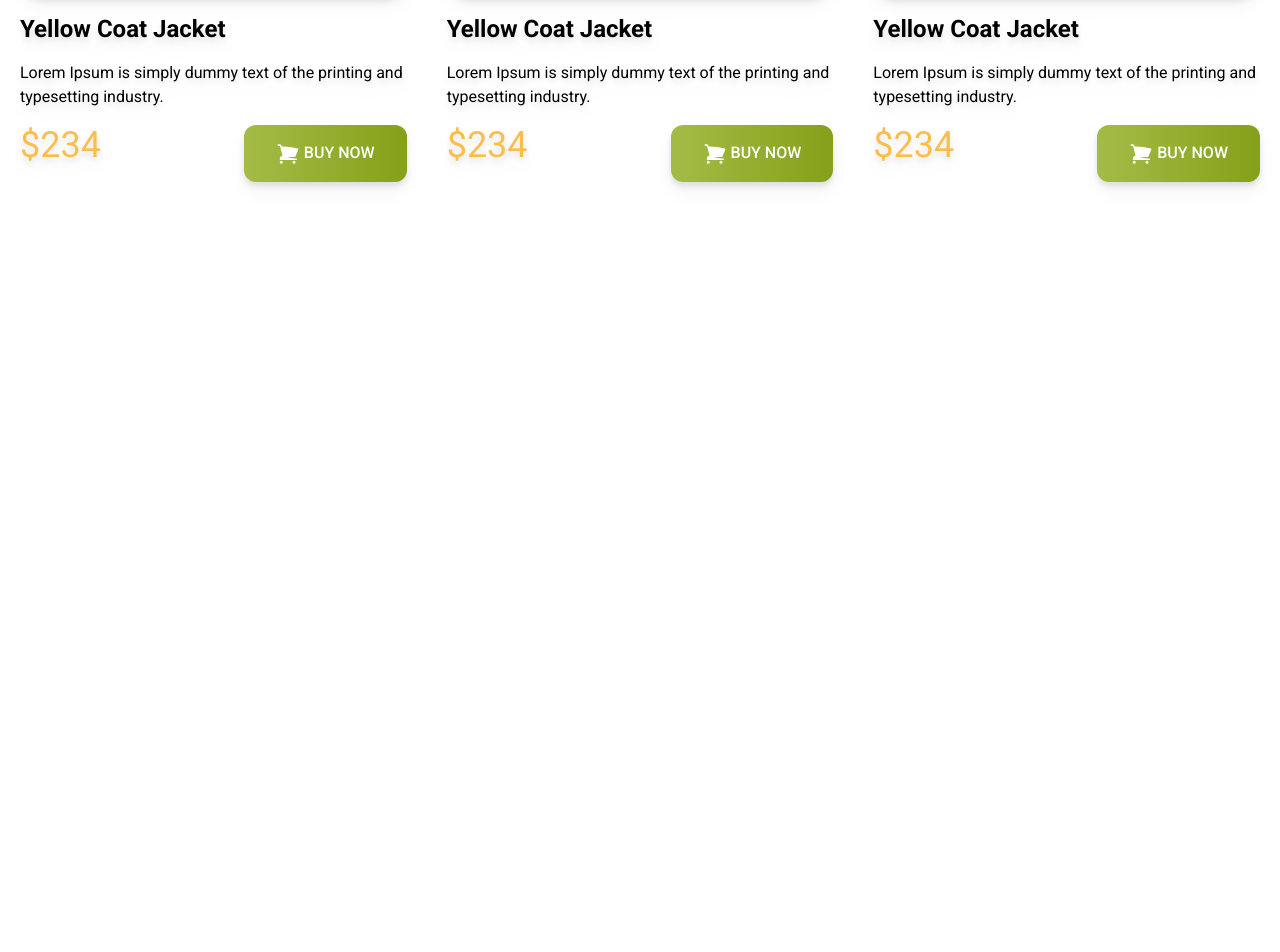
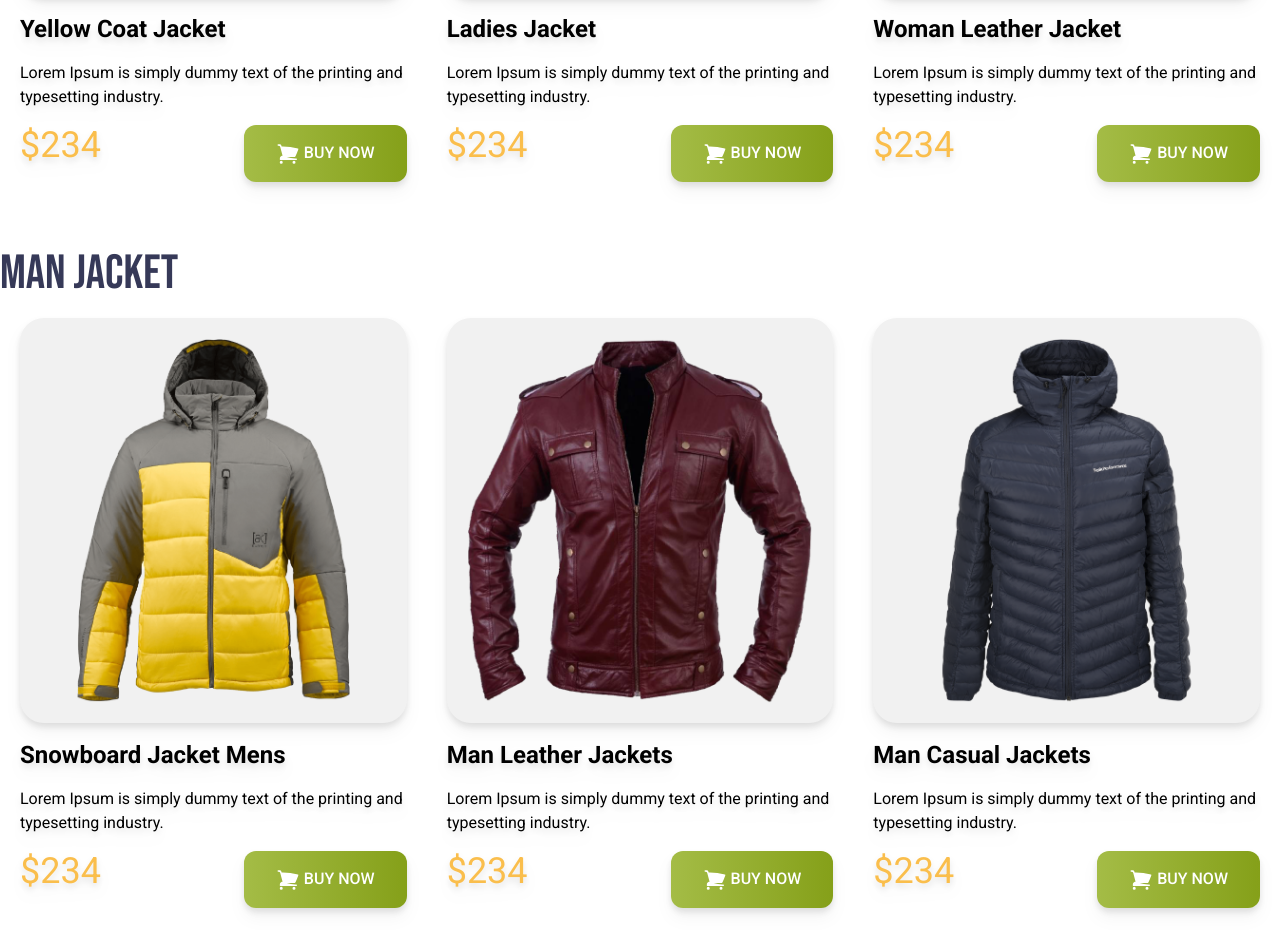
Before and after one commit to mahfuzhasanreza/penguin-fashion-using-tailwind, a plain HTML site: page index.html in a window 1280 px wide. Shown: the part 1070-2022 px from the top of the page. Before the commit the page ends 1320 px from the top, so only its background shows below. Drawn offline with nearby package versions, Linux system fonts and the light colour scheme.

Commit message:
added man jacket section

```diff
--- a/index.html
+++ b/index.html
@@ -30,13 +30,13 @@
         </nav>
         <!-- banner section started  -->
         <div class="md:flex md:items-center md:justify-around">
-            <div>
+            <div class="space-y-3">
                 <h1 class="text-7xl uppercase font-bebas-neue">
                     <span class="text-orange-400">Be the Penguins</span>
                     <br>
                     <span class="text-stone-800">of Winter</span>
                 </h1>
-                <p>Lorem Ipsum is simply dummy text of the printing and typesetting industry.</p>
+                <p>Lorem Ipsum is simply dummy text of the printing <br> and typesetting industry.</p>
                 <button
                     class="bg-green-300 px-8 py-4 rounded-xl font-medium text-white bg-gradient-to-r from-[#A4BC46] to-[#85A019]">
                     <svg xmlns="http://www.w3.org/2000/svg" fill="white" viewBox="0 0 24 24" stroke-width="1.5"
@@ -81,7 +81,7 @@
                 <!-- jacket card 2 -->
                 <div class="p-5 space-y-4 drop-shadow-lg rounded-3xl">
                     <img class="p-5 rounded-3xl bg-[#F1F1F1]" src="images/jacket-2.png" alt="">
-                    <h4 class="text-2xl font-bold">Yellow Coat Jacket</h4>
+                    <h4 class="text-2xl font-bold">Ladies Jacket</h4>
                     <p>Lorem Ipsum is simply dummy text of the
                         printing and typesetting industry.</p>
                     <div class="flex justify-between">
@@ -100,7 +100,72 @@
                 <!-- jacket card 3 -->
                 <div class="p-5 space-y-4 drop-shadow-lg rounded-3xl">
                     <img class="p-5 rounded-3xl bg-[#F1F1F1]" src="images/jacket-3.png" alt="">
-                    <h4 class="text-2xl font-bold">Yellow Coat Jacket</h4>
+                    <h4 class="text-2xl font-bold">Woman Leather Jacket</h4>
+                    <p>Lorem Ipsum is simply dummy text of the
+                        printing and typesetting industry.</p>
+                    <div class="flex justify-between">
+                        <h2 class="text-[#FABE4C] text-4xl">$234</h2>
+                        <button
+                            class="bg-green-300 px-8 py-4 rounded-xl font-medium text-white bg-gradient-to-r from-[#A4BC46] to-[#85A019]">
+                            <svg xmlns="http://www.w3.org/2000/svg" fill="white" viewBox="0 0 24 24" stroke-width="1.5"
+                                stroke="currentColor" class="size-6 text-white inline">
+                                <path stroke-linecap="round" stroke-linejoin="round"
+                                    d="M2.25 3h1.386c.51 0 .955.343 1.087.835l.383 1.437M7.5 14.25a3 3 0 0 0-3 3h15.75m-12.75-3h11.218c1.121-2.3 2.1-4.684 2.924-7.138a60.114 60.114 0 0 0-16.536-1.84M7.5 14.25 5.106 5.272M6 20.25a.75.75 0 1 1-1.5 0 .75.75 0 0 1 1.5 0Zm12.75 0a.75.75 0 1 1-1.5 0 .75.75 0 0 1 1.5 0Z" />
+                            </svg>
+                            BUY NOW
+                        </button>
+                    </div>
+                </div>
+            </div>
+        </section>
+        <!-- man jacket section  -->
+        <section class="my-12">
+            <h3 class="text-5xl uppercase text-[#363958] font-bebas-neue">Man Jacket</h3>
+
+            <!-- jacket card container  -->
+            <div class="grid grid-cols-1 md:grid-cols-2 lg:grid-cols-3">
+                <!-- jacket card 1 -->
+                <div class="p-5 space-y-4 drop-shadow-lg rounded-3xl">
+                    <img class="p-5 rounded-3xl bg-[#F1F1F1]" src="images/jacket-4.png" alt="">
+                    <h4 class="text-2xl font-bold">Snowboard Jacket Mens</h4>
+                    <p>Lorem Ipsum is simply dummy text of the
+                        printing and typesetting industry.</p>
+                    <div class="flex justify-between">
+                        <h2 class="text-[#FABE4C] text-4xl">$234</h2>
+                        <button
+                            class="bg-green-300 px-8 py-4 rounded-xl font-medium text-white bg-gradient-to-r from-[#A4BC46] to-[#85A019]">
+                            <svg xmlns="http://www.w3.org/2000/svg" fill="white" viewBox="0 0 24 24" stroke-width="1.5"
+                                stroke="currentColor" class="size-6 text-white inline">
+                                <path stroke-linecap="round" stroke-linejoin="round"
+                                    d="M2.25 3h1.386c.51 0 .955.343 1.087.835l.383 1.437M7.5 14.25a3 3 0 0 0-3 3h15.75m-12.75-3h11.218c1.121-2.3 2.1-4.684 2.924-7.138a60.114 60.114 0 0 0-16.536-1.84M7.5 14.25 5.106 5.272M6 20.25a.75.75 0 1 1-1.5 0 .75.75 0 0 1 1.5 0Zm12.75 0a.75.75 0 1 1-1.5 0 .75.75 0 0 1 1.5 0Z" />
+                            </svg>
+                            BUY NOW
+                        </button>
+                    </div>
+                </div>
+                <!-- jacket card 2 -->
+                <div class="p-5 space-y-4 drop-shadow-lg rounded-3xl">
+                    <img class="p-5 rounded-3xl bg-[#F1F1F1]" src="images/jacket-5.png" alt="">
+                    <h4 class="text-2xl font-bold">Man Leather Jackets</h4>
+                    <p>Lorem Ipsum is simply dummy text of the
+                        printing and typesetting industry.</p>
+                    <div class="flex justify-between">
+                        <h2 class="text-[#FABE4C] text-4xl">$234</h2>
+                        <button
+                            class="bg-green-300 px-8 py-4 rounded-xl font-medium text-white bg-gradient-to-r from-[#A4BC46] to-[#85A019]">
+                            <svg xmlns="http://www.w3.org/2000/svg" fill="white" viewBox="0 0 24 24" stroke-width="1.5"
+                                stroke="currentColor" class="size-6 text-white inline">
+                                <path stroke-linecap="round" stroke-linejoin="round"
+                                    d="M2.25 3h1.386c.51 0 .955.343 1.087.835l.383 1.437M7.5 14.25a3 3 0 0 0-3 3h15.75m-12.75-3h11.218c1.121-2.3 2.1-4.684 2.924-7.138a60.114 60.114 0 0 0-16.536-1.84M7.5 14.25 5.106 5.272M6 20.25a.75.75 0 1 1-1.5 0 .75.75 0 0 1 1.5 0Zm12.75 0a.75.75 0 1 1-1.5 0 .75.75 0 0 1 1.5 0Z" />
+                            </svg>
+                            BUY NOW
+                        </button>
+                    </div>
+                </div>
+                <!-- jacket card 3 -->
+                <div class="p-5 space-y-4 drop-shadow-lg rounded-3xl">
+                    <img class="p-5 rounded-3xl bg-[#F1F1F1]" src="images/jacket-6.png" alt="">
+                    <h4 class="text-2xl font-bold">Man Casual Jackets</h4>
                     <p>Lorem Ipsum is simply dummy text of the
                         printing and typesetting industry.</p>
                     <div class="flex justify-between">
```
